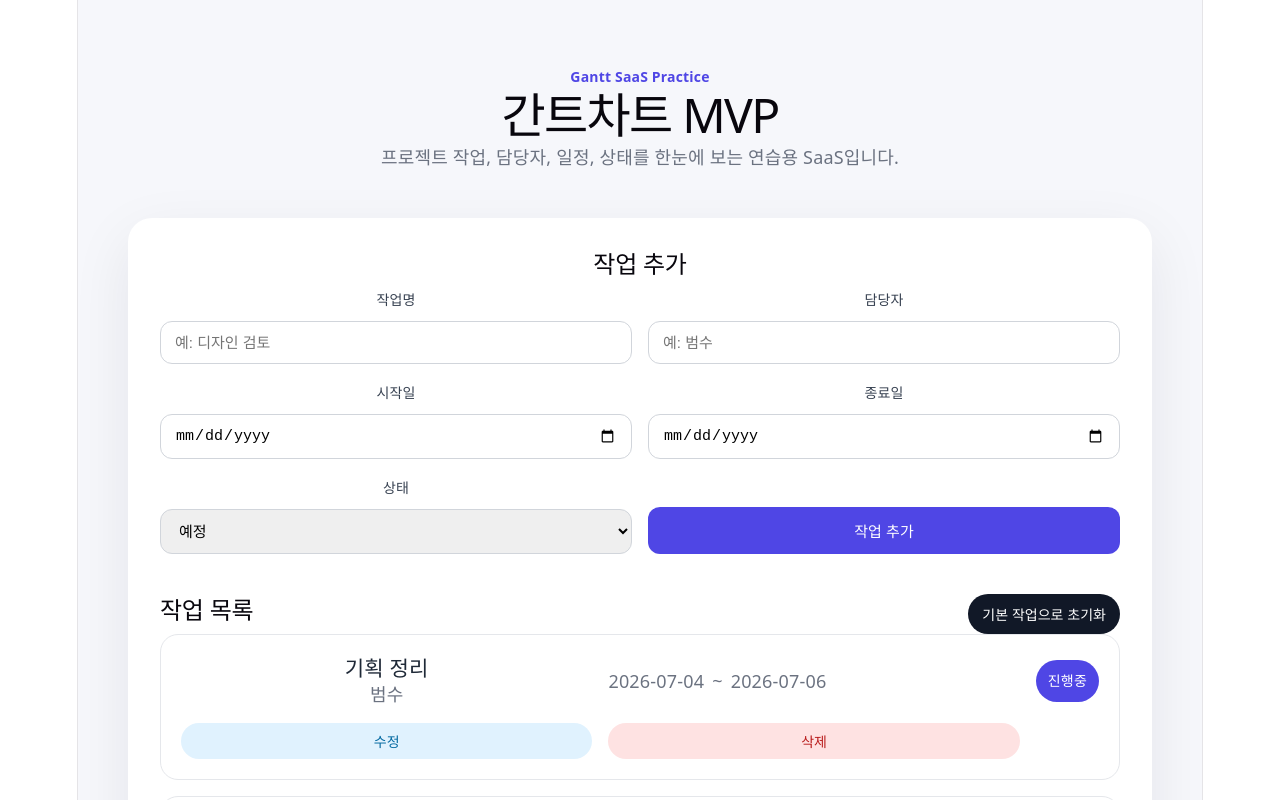
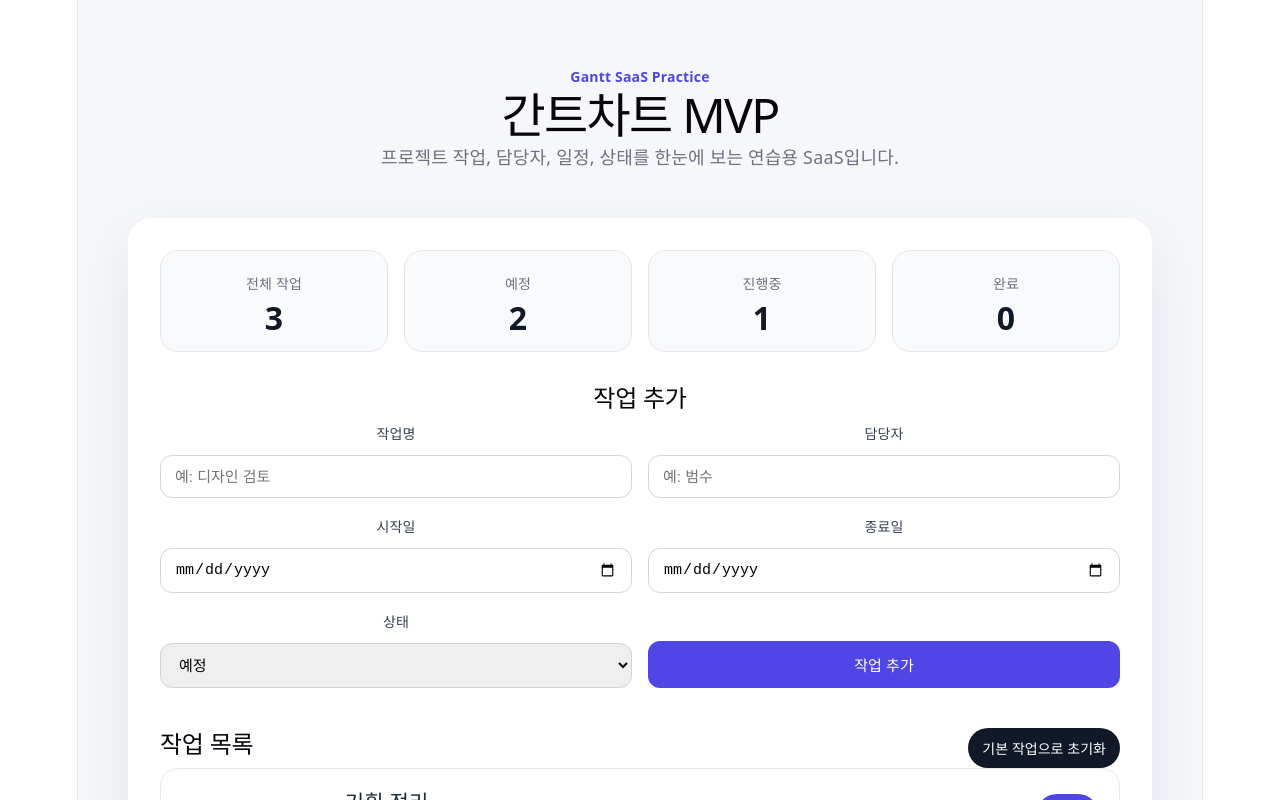
Before and after one commit to kbslk0612-blip/gantt-sass-practice, a React (Vite) app: page / in a window 1280 px wide. Shown: the top 800 px of the page. Built offline with nearby package versions, Linux system fonts and the light colour scheme.

Commit message:
add task summary cards

```diff
--- a/src/App.css
+++ b/src/App.css
@@ -238,3 +238,35 @@ h1 {
   font-weight: 700;
   cursor: pointer;
 }
+.summary-grid {
+  display: grid;
+  grid-template-columns: repeat(4, minmax(0, 1fr));
+  gap: 16px;
+  margin-bottom: 32px;
+}
+
+.summary-card {
+  display: grid;
+  gap: 8px;
+  padding: 20px;
+  border-radius: 18px;
+  background: #f9fafb;
+  border: 1px solid #e5e7eb;
+}
+
+.summary-card span {
+  color: #6b7280;
+  font-size: 14px;
+  font-weight: 700;
+}
+
+.summary-card strong {
+  color: #111827;
+  font-size: 32px;
+}
+
+@media (max-width: 720px) {
+  .summary-grid {
+    grid-template-columns: repeat(2, minmax(0, 1fr));
+  }
+}
--- a/src/App.jsx
+++ b/src/App.jsx
@@ -100,6 +100,11 @@ function App() {
 
   const chartDates = createDateRange(tasks)
 
+const totalTaskCount = tasks.length
+const todoTaskCount = tasks.filter((task) => task.status === '예정').length
+const inProgressTaskCount = tasks.filter((task) => task.status === '진행중').length
+const doneTaskCount = tasks.filter((task) => task.status === '완료').length
+
   useEffect(() => {
     localStorage.setItem('ganttTasks', JSON.stringify(tasks))
   }, [tasks])
@@ -194,6 +199,27 @@ function App() {
       </section>
 
       <section className="task-section">
+        <div className="summary-grid">
+  <div className="summary-card">
+    <span>전체 작업</span>
+    <strong>{totalTaskCount}</strong>
+  </div>
+
+  <div className="summary-card">
+    <span>예정</span>
+    <strong>{todoTaskCount}</strong>
+  </div>
+
+  <div className="summary-card">
+    <span>진행중</span>
+    <strong>{inProgressTaskCount}</strong>
+  </div>
+
+  <div className="summary-card">
+    <span>완료</span>
+    <strong>{doneTaskCount}</strong>
+  </div>
+</div>
         <h2>작업 추가</h2>
 
         <form className="task-form" onSubmit={handleSubmit}>
```
